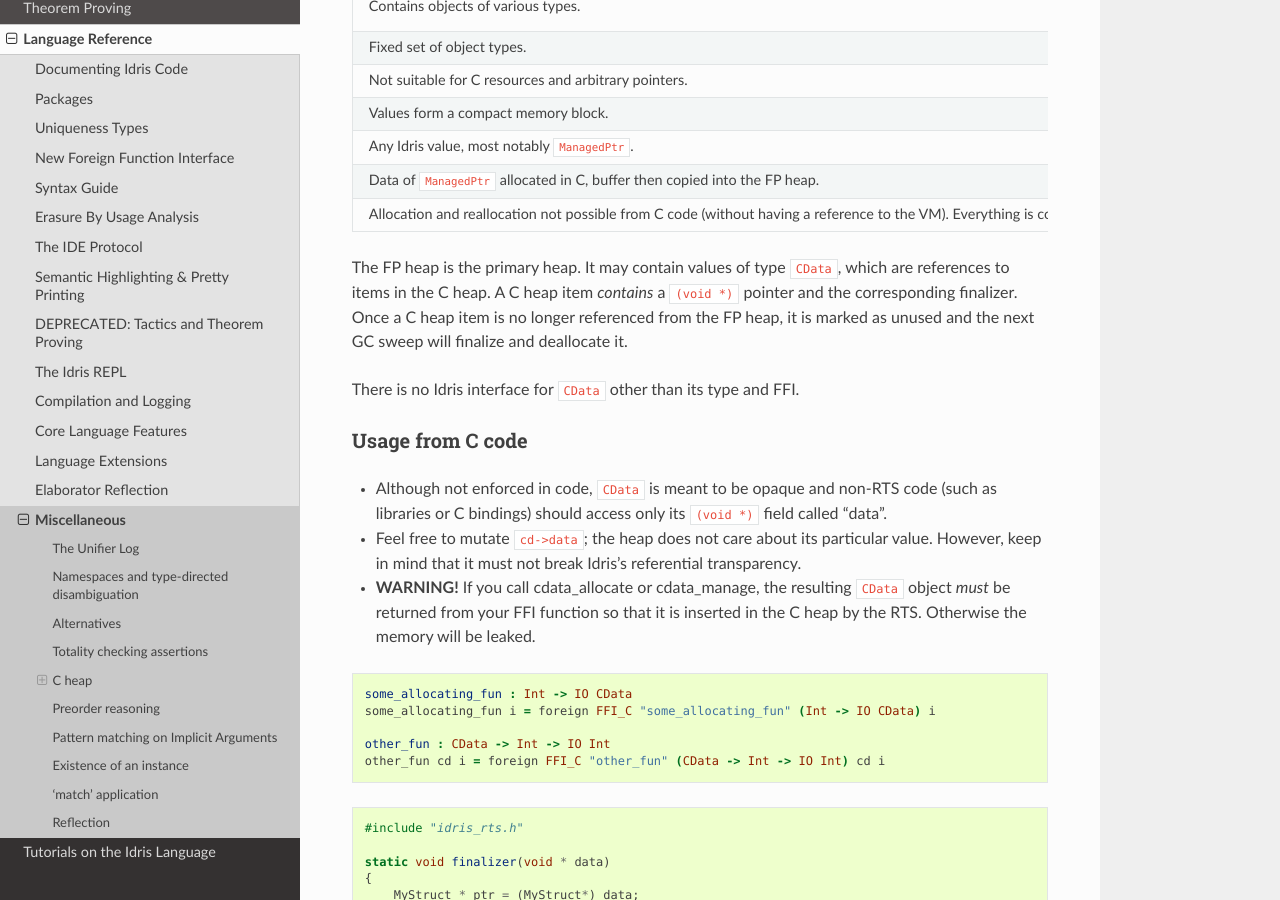
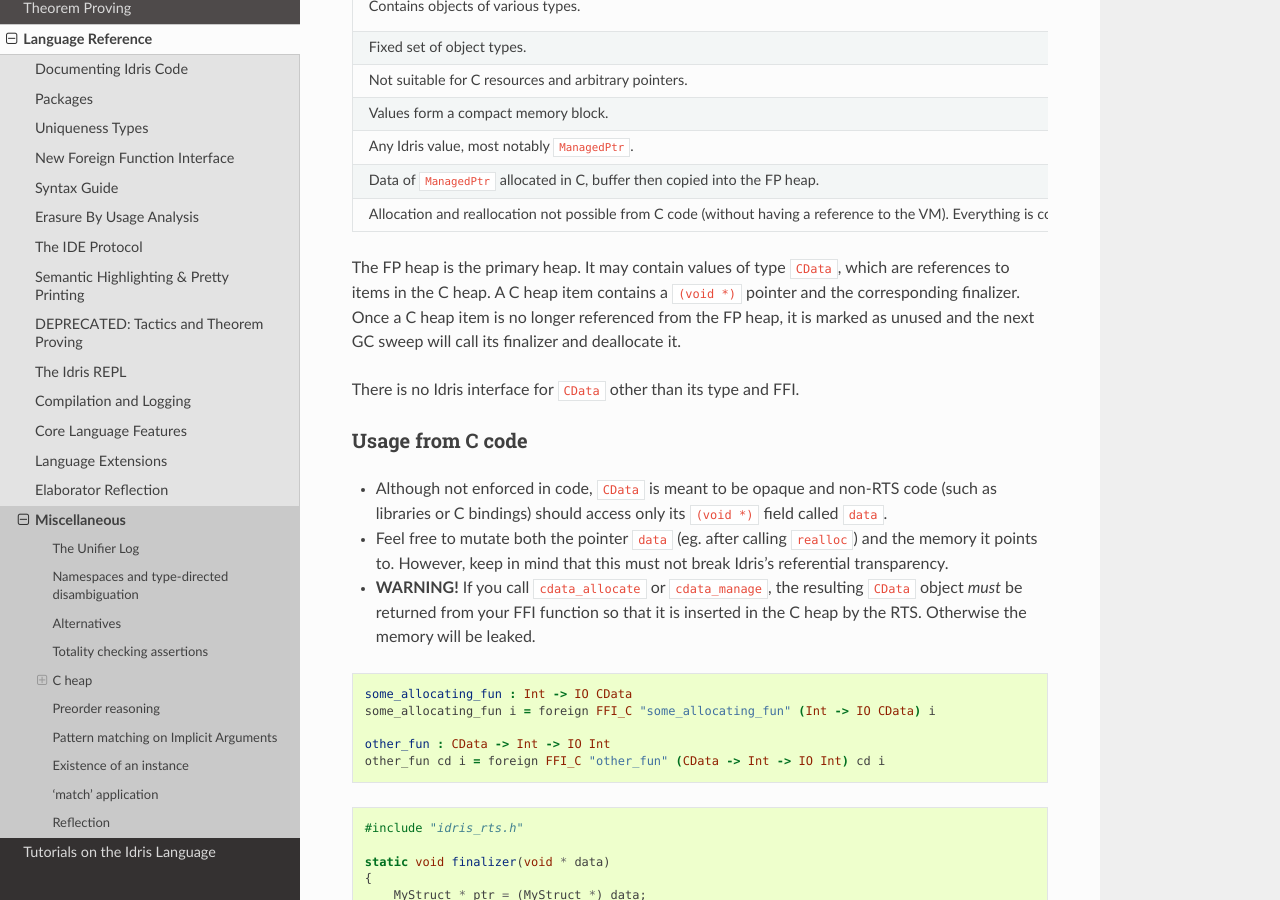
Before and after one commit to idris-lang/Idris-dev, a Sphinx documentation site: the page built from docs/reference/misc.rst, in a window 1280 px wide and 900 px high, scrolled down 2147 px. Built offline with Sphinx 7.4.7 and the Read the Docs theme 2.0.0, drawn with Linux system fonts in a browser that asks for light colours; formulas are drawn with MathJax 3.

Commit message:
Update documentation on C heap.

```diff
--- a/docs/reference/misc.rst
+++ b/docs/reference/misc.rst
@@ -152,10 +152,10 @@
 +--------------------------------------+---------------------------------------+
 
 The FP heap is the primary heap. It may contain values of type ``CData``,
-which are references to items in the C heap. A C heap item *contains*
+which are references to items in the C heap. A C heap item contains
 a ``(void *)`` pointer and the corresponding finalizer. Once a C heap item
 is no longer referenced from the FP heap, it is marked as unused and
-the next GC sweep will finalize and deallocate it.
+the next GC sweep will call its finalizer and deallocate it.
 
 There is no Idris interface for ``CData`` other than its type and FFI.
 
@@ -164,13 +164,13 @@
 
 * Although not enforced in code, ``CData`` is meant to be opaque
   and non-RTS code (such as libraries or C bindings) should
-  access only its ``(void *)`` field called "data".
+  access only its ``(void *)`` field called ``data``.
 
-* Feel free to mutate ``cd->data``; the heap does not care
-  about its particular value. However, keep in mind
-  that it must not break Idris's referential transparency.
+* Feel free to mutate both the pointer ``data`` (eg. after calling ``realloc``)
+  and the memory it points to. However, keep in mind
+  that this must not break Idris's referential transparency.
 
-* **WARNING!** If you call cdata_allocate or cdata_manage,
+* **WARNING!** If you call ``cdata_allocate`` or ``cdata_manage``,
   the resulting ``CData`` object *must* be returned from your
   FFI function so that it is inserted in the C heap by the RTS.
   Otherwise the memory will be leaked.
@@ -183,20 +183,20 @@
     other_fun : CData -> Int -> IO Int
     other_fun cd i = foreign FFI_C "other_fun" (CData -> Int -> IO Int) cd i
 
-.. code:: c
+.. code:: cpp
 
     #include "idris_rts.h"
 
     static void finalizer(void * data)
     {
-        MyStruct * ptr = (MyStruct*) data;
+        MyStruct * ptr = (MyStruct *) data;
         free_something(ptr->something);
         free(ptr);
     }
 
     CData some_allocating_fun(int arg)
     {
-        void * data = (void*) malloc(...);
+        void * data = (void *) malloc(...);
         // ...
         return cdata_manage(data, finalizer);
     }
```
Also changed, not shown: other parts of docs/reference/misc.rst (+5 -5 lines).
